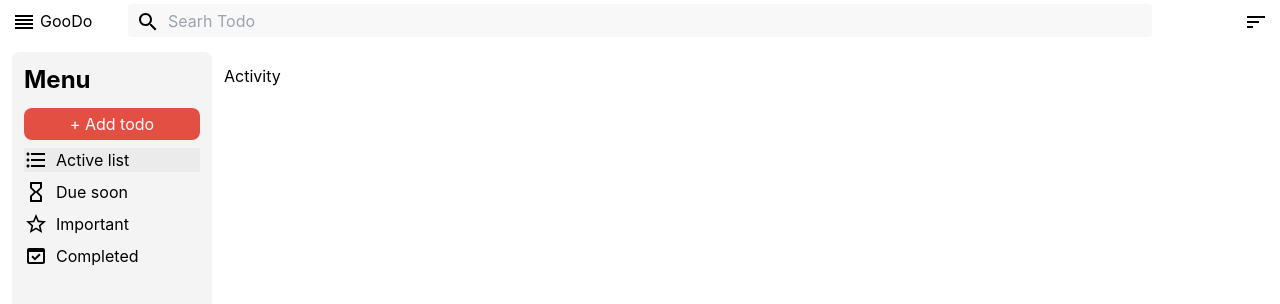
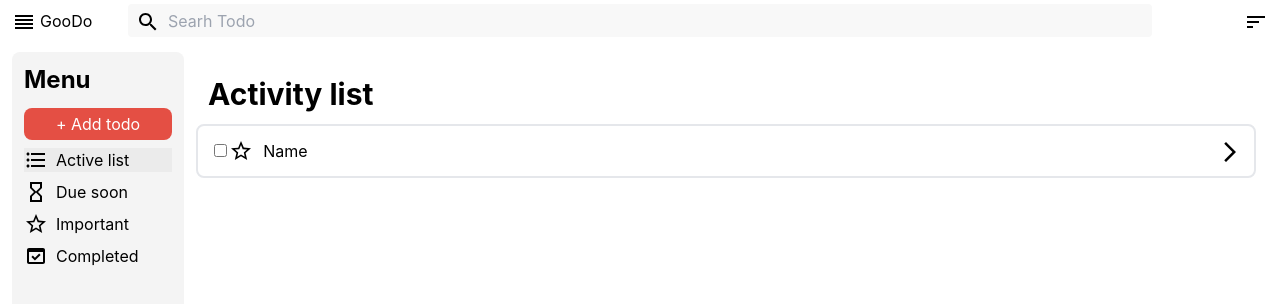
Before and after one commit to TaninDean/GDSC, a React (Create React App) app: page /active in a window 1280 px wide. Shown: the top 304 px of the page. Built offline with nearby package versions, Linux system fonts and the light colour scheme.

Commit message:
feat: add activity list

```diff
--- a/package.json
+++ b/package.json
@@ -14,10 +14,12 @@
     "@types/node": "^16.18.21",
     "@types/react": "^18.0.29",
     "@types/react-dom": "^18.0.11",
+    "classnames": "^2.3.2",
     "react": "^18.2.0",
     "react-dom": "^18.2.0",
     "react-router-dom": "^6.9.0",
     "react-scripts": "5.0.1",
+    "styled-components": "^5.3.9",
     "tailwindcss": "^3.2.7",
     "typescript": "^4.9.5",
     "web-vitals": "^2.1.4"
@@ -45,5 +47,8 @@
       "last 1 firefox version",
       "last 1 safari version"
     ]
+  },
+  "devDependencies": {
+    "@types/styled-components": "^5.1.26"
   }
 }
--- a/public/index.html
+++ b/public/index.html
@@ -4,6 +4,7 @@
     <meta charset="utf-8" />
     <link rel="icon" href="%PUBLIC_URL%/favicon.ico" />
     <meta name="viewport" content="width=device-width, initial-scale=1" />
+    <link rel="stylesheet" href="https://cdnjs.cloudflare.com/ajax/libs/font-awesome/4.7.0/css/font-awesome.min.css">
     <meta name="theme-color" content="#000000" />
     <meta
       name="description"
--- /dev/null
+++ b/src/components/StarIcon.tsx
@@ -0,0 +1,98 @@
+import React from 'react';
+import classNames from 'classnames';
+
+interface StarIconProps {
+  className?: string;
+  filled?: boolean;
+}
+
+const StarIcon: React.FC<StarIconProps> = ({ className, filled = false }) => {
+  const starClasses = classNames(
+    'inline-block',
+    'w-0',
+    'h-0',
+    'border-solid',
+    'border-2',
+    'border-black',
+    'border-opacity-100',
+    'border-yellow-400',
+    'border-b-0',
+    'border-l-0',
+    'border-r-0',
+    'text-transparent',
+    'font-[100px]',
+    'leading-0',
+    className,
+    {
+      'border-b-2': filled,
+      'transform rotate-45': filled,
+    }
+  );
+
+  const starBeforeClasses = classNames(
+    'absolute',
+    'w-0',
+    'h-0',
+    'border-solid',
+    'border-2',
+    'border-black',
+    'border-opacity-100',
+    'border-yellow-400',
+    'border-b-0',
+    'border-l-0',
+    'border-r-0',
+    'transform -rotate-45',
+    'left-0',
+    'top-1/2',
+    'mt-0.5',
+    'ml-0.5',
+    'text-transparent',
+    'font-normal',
+    'leading-0',
+    {
+      'border-l-2': filled,
+      'w-3': filled,
+      'h-3': filled,
+      'mt-0': filled,
+      'ml-0': filled,
+    }
+  );
+
+  const starAfterClasses = classNames(
+    'absolute',
+    'w-0',
+    'h-0',
+    'border-solid',
+    'border-2',
+    'border-black',
+    'border-opacity-100',
+    'border-yellow-400',
+    'border-b-0',
+    'border-l-0',
+    'border-r-0',
+    'transform rotate-45',
+    'left-0',
+    'top-1/2',
+    'mt-0.5',
+    'mr-0.5',
+    'text-transparent',
+    'font-normal',
+    'leading-0',
+    {
+      'border-r-2': filled,
+      'w-3': filled,
+      'h-3': filled,
+      'mt-0': filled,
+      'mr-0': filled,
+    }
+  );
+
+  return (
+    <div className={starClasses}>
+      <div className={starBeforeClasses} />
+      <div className={starAfterClasses} />
+    </div>
+  );
+};
+
+export default StarIcon
--- /dev/null
+++ b/src/components/Task.tsx
@@ -0,0 +1,24 @@
+import StarBorderIcon from '@mui/icons-material/StarBorder';
+import StarIcon from '@mui/icons-material/Star';
+import ArrowForwardIosIcon from '@mui/icons-material/ArrowForwardIos';
+import { useState } from 'react';
+const Task = () => {
+    const [filled, setFilled] = useState<boolean>(false)
+    return (
+        <div>
+            <div className='p-3 text-3xl font-bold'>
+                Activity list
+            </div>
+            <div className="grid grid-cols-[2%,2%,91%,5%] border-2 rounded-lg p-3 ">
+                <div className='flex items-center ml-1'><input type="checkbox" /></div>
+                <div className='flex item-center justify-center mt-[0.05rem]' onClick={() => { setFilled(preFill => !preFill) }}>
+                    {filled ? <StarIcon style={{ fill: '#F9BB07' }} /> : <StarBorderIcon />}
+                </div>
+                <div className="ml-3 flex items-center">Name</div>
+                <div className="text-end"><ArrowForwardIosIcon /></div>
+            </div>
+        </div>
+    )
+}
+
+export default Task
--- a/src/views/Activity.tsx
+++ b/src/views/Activity.tsx
@@ -1,8 +1,12 @@
+import Task from "../components/Task"
+
 // todo activity list page
 const Activity = () => {
   return (
-    <div className="p-3">
-      Activity
+    <div className="p-3 w-full">
+      <div>
+        <Task />
+      </div>
     </div>
   )
 }
```
Also changed, not shown: 1 other file (tests, documents, lock files or other folders).
